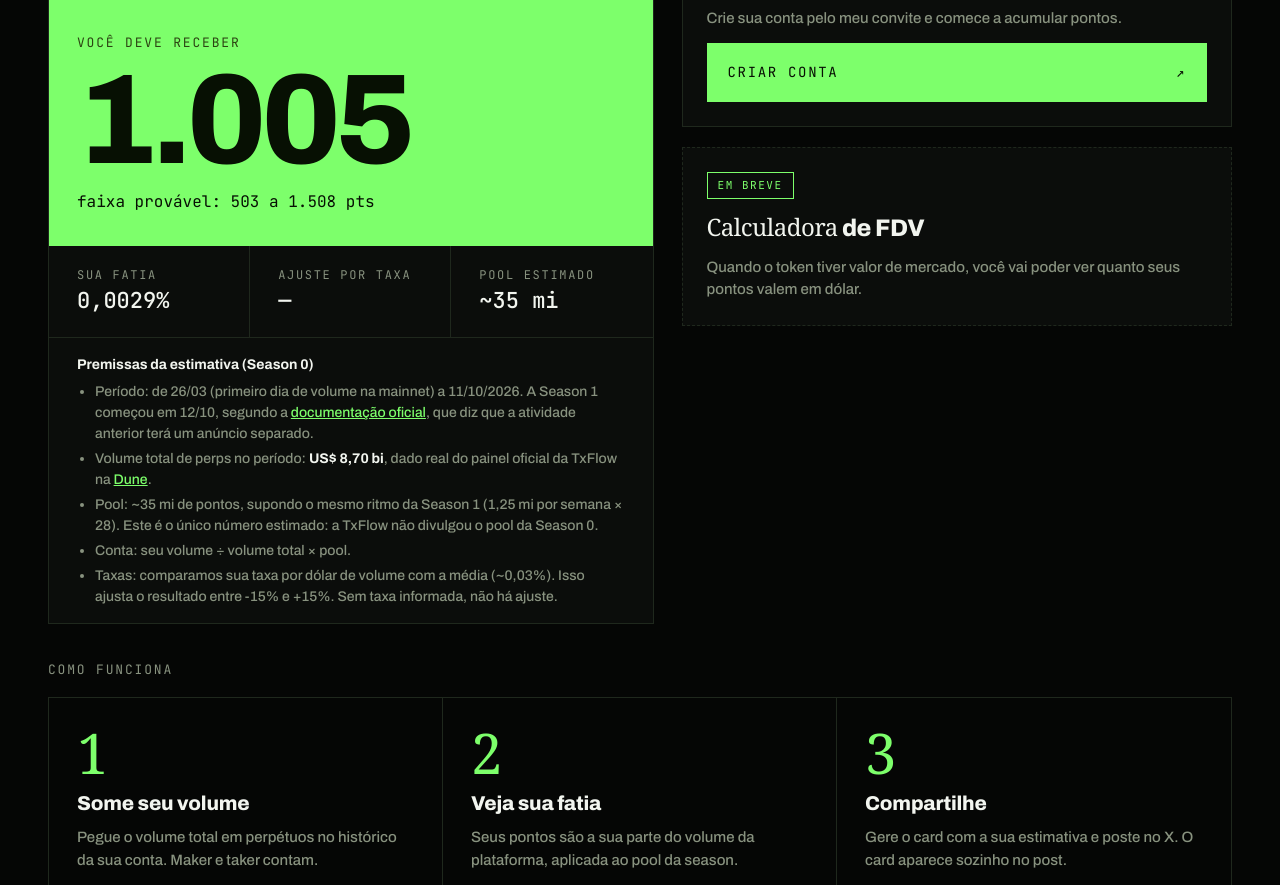
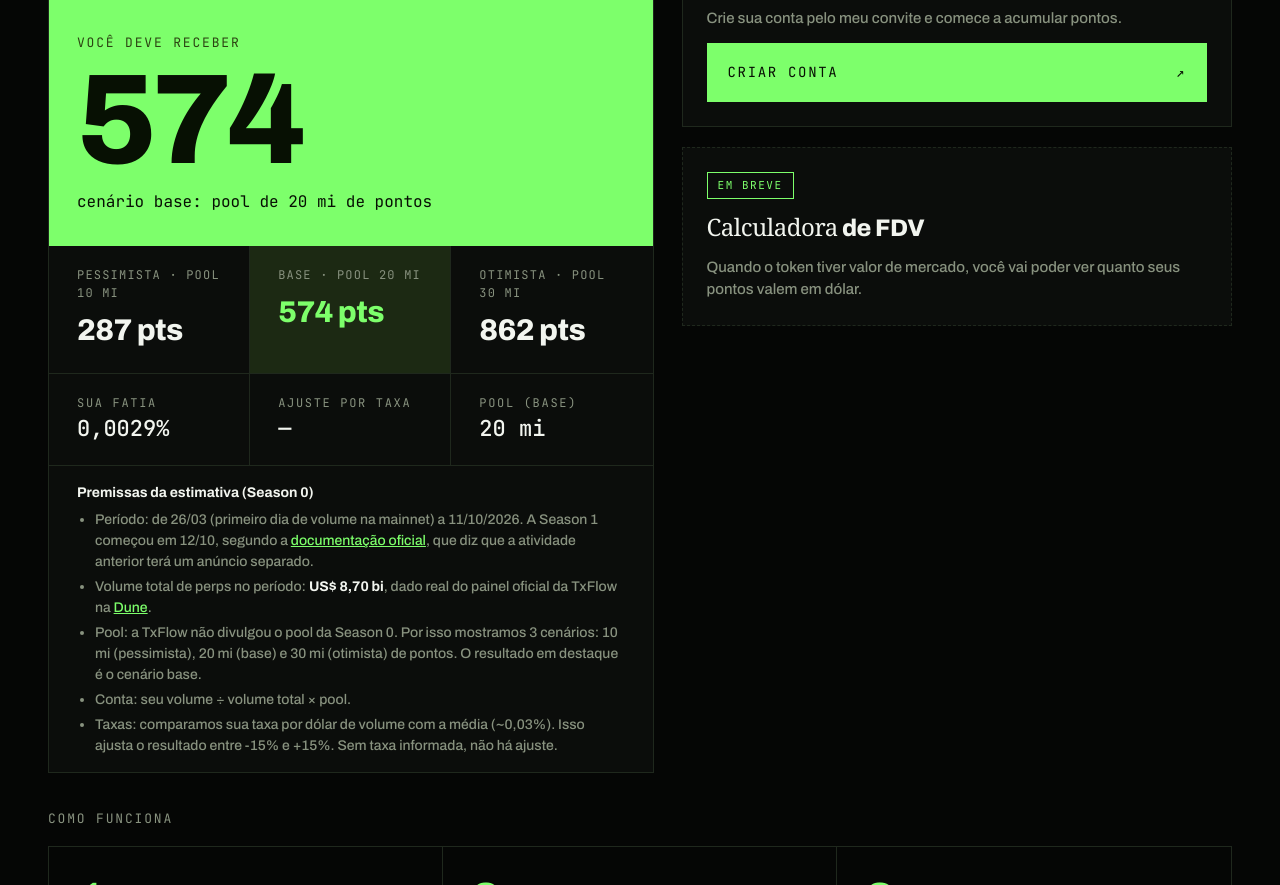
Before and after one commit to Dja-Cripto/tx, a website: page public/index.html in a window 1280 px wide. Shown: the part 801-1686 px from the top of the page. Drawn offline with Linux system fonts and the light colour scheme; a web font is replaced by a local one.

Commit message:
Três cenários de pool da Season 0: 10, 20 e 30 mi
Co-Authored-By: Claude Opus 5.5 <noreply@anthropic.com>

```diff
--- a/public/index.html
+++ b/public/index.html
@@ -84,6 +84,14 @@ label,.lbl{font-family:var(--mono);font-size:13px;letter-spacing:.14em;text-tran
 .result .lbl{color:#2c4512}
 .pts{font-weight:800;font-size:clamp(64px,10vw,128px);letter-spacing:-.045em;line-height:.95;font-variant-numeric:tabular-nums;overflow-wrap:anywhere}
 .sub{font-family:var(--mono);font-size:16px}
+.scen{display:grid;grid-template-columns:repeat(3,1fr);border-bottom:1px solid var(--line)}
+.scen div{padding:20px 28px;border-right:1px solid var(--line);min-width:0}
+.scen div:last-child{border-right:0}
+.scen .mid{background:var(--lime-dim)}
+.scen small{display:block;font-family:var(--mono);font-size:12px;letter-spacing:.1em;text-transform:uppercase;color:var(--muted)}
+.scen b{display:block;font-family:var(--sans);font-weight:800;font-size:clamp(22px,2.4vw,30px);letter-spacing:-.02em;margin-top:6px;font-variant-numeric:tabular-nums}
+.scen .mid b{color:var(--lime)}
+@media (max-width:560px){.scen{grid-template-columns:1fr}.scen div{border-right:0;border-bottom:1px solid var(--line)}}
 .stats{display:grid;grid-template-columns:repeat(3,1fr)}
 .stats div{padding:20px 28px;border-right:1px solid var(--line);min-width:0}
 .stats div:last-child{border-right:0}
@@ -135,7 +143,7 @@ footer a{color:var(--lime)}
     </div>
     <div class="facts" aria-label="Premissas da Season 0">
       <div><small>Volume S0</small><b>$8,70 bi</b><span>dado real (Dune)</span></div>
-      <div><small>Pool S0</small><b>~35 mi</b><span>pontos, estimado</span></div>
+      <div><small>Pool S0</small><b>10–30 mi</b><span>3 cenários</span></div>
       <div><small>Período</small><b>~28 sem</b><span>26/03 a 11/10</span></div>
     </div>
   </div>
@@ -156,19 +164,24 @@ footer a{color:var(--lime)}
       <div class="result" aria-live="polite">
         <span class="lbl">Você deve receber</span>
         <div class="pts" id="pts">—</div>
-        <div class="sub" id="range">—</div>
+        <div class="sub" id="range">cenário base: pool de 20 mi de pontos</div>
+      </div>
+      <div class="scen" aria-live="polite">
+        <div><small>Pessimista · pool 10 mi</small><b id="sc0">—</b></div>
+        <div class="mid"><small>Base · pool 20 mi</small><b id="sc1">—</b></div>
+        <div><small>Otimista · pool 30 mi</small><b id="sc2">—</b></div>
       </div>
       <div class="stats">
         <div><small>Sua fatia</small><b id="share">—</b></div>
         <div><small>Ajuste por taxa</small><b id="feeAdj">—</b></div>
-        <div><small>Pool estimado</small><b>~35 mi</b></div>
+        <div><small>Pool (base)</small><b>20 mi</b></div>
       </div>
       <div class="warn">
         <b>Premissas da estimativa (Season 0)</b>
         <ul>
           <li>Período: de 26/03 (primeiro dia de volume na mainnet) a 11/10/2026. A Season 1 começou em 12/10, segundo a <a href="https://docs.txflow.com/points/how-points-work" target="_blank" rel="noopener" style="color:var(--lime)">documentação oficial</a>, que diz que a atividade anterior terá um anúncio separado.</li>
           <li>Volume total de perps no período: <b style="display:inline;margin:0">US$ 8,70 bi</b>, dado real do painel oficial da TxFlow na <a href="https://dune.com/txflow_mainnet/dashboards" target="_blank" rel="noopener" style="color:var(--lime)">Dune</a>.</li>
-          <li>Pool: ~35 mi de pontos, supondo o mesmo ritmo da Season 1 (1,25 mi por semana × 28). Este é o único número estimado: a TxFlow não divulgou o pool da Season 0.</li>
+          <li>Pool: a TxFlow não divulgou o pool da Season 0. Por isso mostramos 3 cenários: 10 mi (pessimista), 20 mi (base) e 30 mi (otimista) de pontos. O resultado em destaque é o cenário base.</li>
           <li>Conta: seu volume ÷ volume total × pool.</li>
           <li>Taxas: comparamos sua taxa por dólar de volume com a média (~0,03%). Isso ajusta o resultado entre -15% e +15%. Sem taxa informada, não há ajuste.</li>
         </ul>
@@ -233,7 +246,7 @@ footer a{color:var(--lime)}
 
 <script>
 (function(){
-  const POOL=35e6, PLATFORM=8.705e9, REF='https://app.txflow.com/r/EE1EK0IACD', CALC=location.origin;
+  const POOL=20e6, SCEN=[['Pessimista',10e6],['Base',20e6],['Otimista',30e6]], PLATFORM=8.705e9, REF='https://app.txflow.com/r/EE1EK0IACD', CALC=location.origin;
   const $=id=>document.getElementById(id);
   const nf=new Intl.NumberFormat('pt-BR');
   const fmt=n=>nf.format(Math.round(n));
@@ -272,7 +285,7 @@ footer a{color:var(--lime)}
     // green block
     c.fillStyle='#7dff6b';c.fillRect(80,130,700,330);
     c.fillStyle='#1d4a12';c.font='500 20px "JetBrains Mono", monospace';
-    c.fillText('EU DEVO RECEBER',112,180);
+    c.fillText('EU DEVO RECEBER · CENÁRIO BASE',112,180);
     c.fillStyle='#071003';
     let size=150;const txt=fmt(total);
     do{c.font='800 '+size+'px Archivo, sans-serif';size-=6}while(c.measureText(txt).width>630&&size>50);
@@ -284,7 +297,7 @@ footer a{color:var(--lime)}
     const s2=pixText('0',230,'#7dff6b',9);c.drawImage(s2.canvas,1100-s2.canvas.width,445-s2.base);
     c.fillStyle='#88927f';c.font='500 16px "JetBrains Mono", monospace';c.fillText('NÃO OFICIAL',822,440);
     // stats row
-    const cols=[['VOLUME','$'+fmt(V)],['FATIA DO POOL',(share*100).toFixed(4).replace('.',',')+'%'],['TAXAS PAGAS',state.F?'$'+fmt(state.F):'—']];
+    const k=share*(state.adj||1);const cols=[['VOLUME','$'+fmt(V)],['PESSIMISTA (10 MI)',fmt(k*10e6)+' pts'],['OTIMISTA (30 MI)',fmt(k*30e6)+' pts']];
     cols.forEach(([k,v],i)=>{const x=80+i*360;c.fillStyle='#88927f';c.font='500 16px "JetBrains Mono", monospace';c.fillText(k,x,510);c.fillStyle='#f2f5ef';c.font='700 30px "JetBrains Mono", monospace';c.fillText(v,x,548)});
     c.fillStyle='#88927f';c.font='500 16px "JetBrains Mono", monospace';
     c.fillText('Estimativa não oficial · convite: '+REF.replace('https://',''),80,606);
@@ -300,7 +313,7 @@ footer a{color:var(--lime)}
     state={total,V,share,F,adj};
     $('feeAdj').textContent=F?((adj>=1?'+':'')+Math.round((adj-1)*100)+'%'):'—';
     $('pts').textContent=fmt(total);
-    $('range').textContent='faixa provável: '+fmt(total*0.5)+' a '+fmt(total*1.5)+' pts';
+    SCEN.forEach(([,pool],i)=>{$('sc'+i).textContent=fmt(share*pool*adj)+' pts'});
     $('share').textContent=(share*100).toFixed(4).replace('.',',')+'%';
     clearTimeout(t);t=setTimeout(draw,120);
   }
@@ -319,7 +332,7 @@ footer a{color:var(--lime)}
   });
 
   function tweetHref(){
-    const text='Minha estimativa de pontos na Season 0 da @TxFlow_L1: ~'+fmt(state.total)+' pts 👀\n\nCalcule os seus na Calculadora de Pontos TxFlow (estimativa não oficial):';
+    const text='Minha estimativa de pontos na Season 0 da @TxFlow_L1: ~'+fmt(state.total)+' pts (entre '+fmt(state.total/2)+' e '+fmt(state.total*1.5)+') 👀\n\nCalcule os seus na Calculadora de Pontos TxFlow (estimativa não oficial):';
     $('tweet').href='https://x.com/intent/post?text='+encodeURIComponent(text)+'&url='+encodeURIComponent(CALC+'/s?v='+Math.round(state.V)+(state.F?'&f='+Math.round(state.F):''));
   }
   $('openShare').addEventListener('click',tweetHref);
```
Also changed, not shown: api/og.js (+4 -4 lines).
